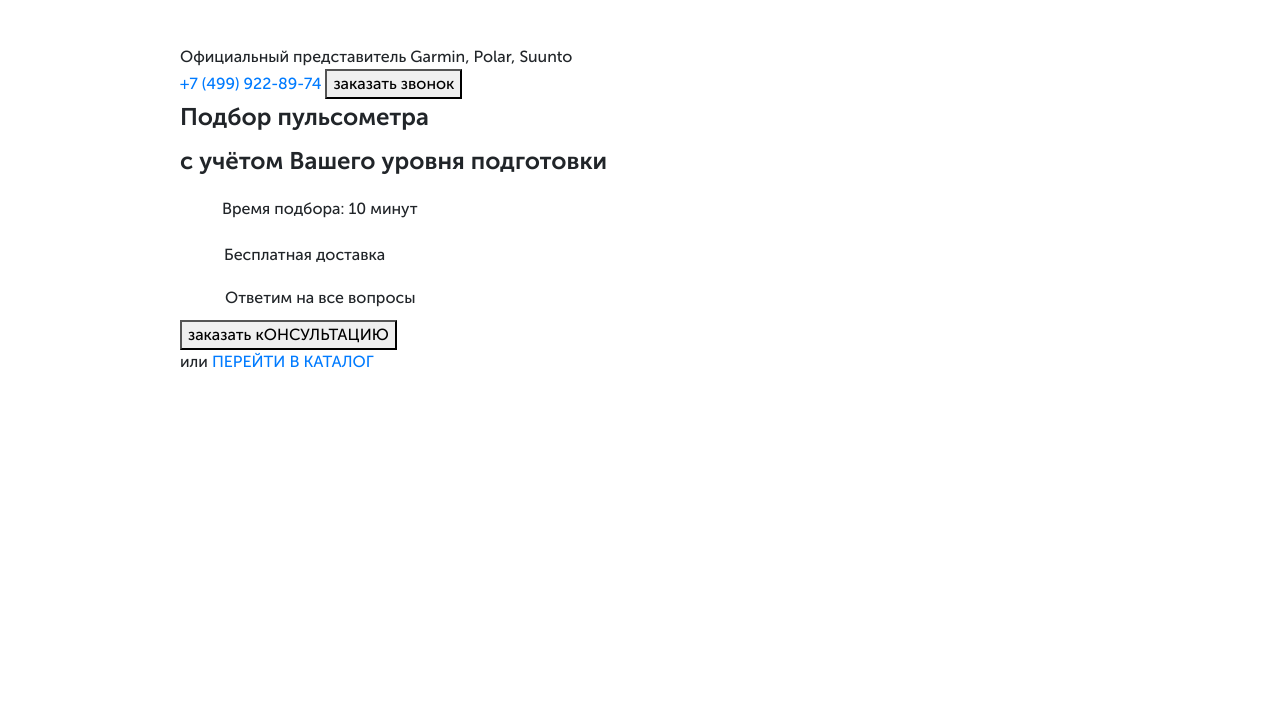
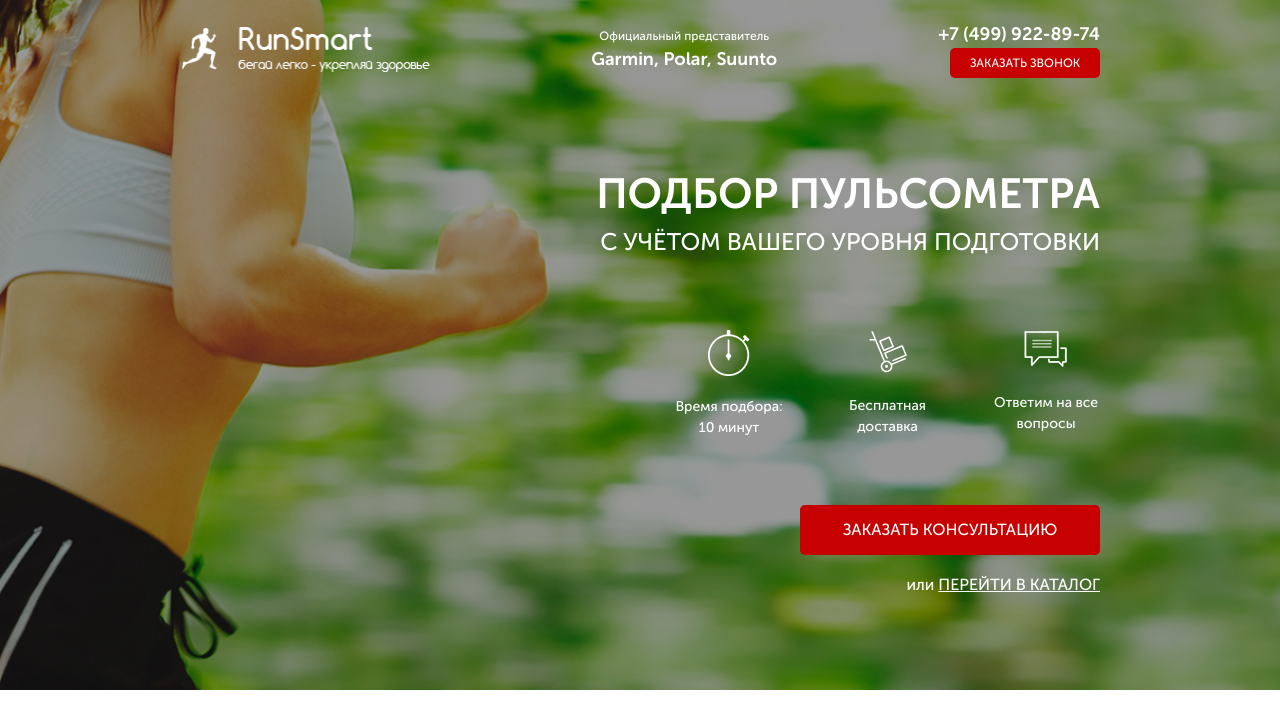
Before and after one commit to SoLoro/RunSmart-Front-end, a website: page src/index.html in a window 1280 px wide. Drawn offline with Linux system fonts and the light colour scheme.

Commit message:
SCSS CSS section - promo

```diff
--- a/src/index.html
+++ b/src/index.html
@@ -12,16 +12,16 @@
 <body>
     <section class="promo">
         <div class="container">
-            <header class="promo-main">
-                <a href="#" class="promo-main__logo">
+            <header class="main">
+                <a href="#" class="main__logo">
                     <img src="icons/logo/logo_run.png" alt="run">
                 </a>
-                <div class="promo-main__official">
+                <div class="main__official">
                     Официальный представитель
                     <span>Garmin, Polar, Suunto</span>
                 </div>
-                <div class="promo-main__contacts">
-                    <a href="tel:+74999228974" class="promo-main__phone">+7 (499) 922-89-74</a>
+                <div class="main__contacts">
+                    <a href="tel:+74999228974" class="main__phone">+7 (499) 922-89-74</a>
                     <button class="button">заказать звонок</button>
                 </div>
             </header>
--- a/src/sass/base/_mixins.scss
+++ b/src/sass/base/_mixins.scss
@@ -0,0 +1,7 @@
+@mixin button-hover{
+    transition: 0.5s all;
+	&:hover{
+		background-color: none;
+        background-image: linear-gradient(to top, #920003, $main-color)
+    }
+}
--- a/src/sass/base/_variables.scss
+++ b/src/sass/base/_variables.scss
@@ -0,0 +1 @@
+$main-color: #c70101;
--- a/src/sass/blocks/_buttons.scss
+++ b/src/sass/blocks/_buttons.scss
@@ -0,0 +1,23 @@
+.button{
+    width: 150px;
+    height: 30px;
+    border-radius: 5px;
+    background-color: $main-color;
+    border:none;
+
+    text-transform: uppercase;
+    font-weight: 500;
+    font-size: 12px;
+    text-align: center;
+    color: #ffffff;
+    cursor: pointer;
+
+    &_main{
+        margin-top: 67px;
+        width: 300px;
+        height: 50px;
+
+        font-size: 16px;
+   }
+   @include button-hover;
+}
--- /dev/null
+++ b/src/sass/blocks/_main.scss
@@ -0,0 +1,45 @@
+.main{
+    display: flex;
+    justify-content: space-between;
+    align-items: center;
+    &__logo{
+        width: 250px;
+        img{
+            width: 100%;
+        }
+    }
+    &__official{
+        font-size: 12px;
+        font-weight: 500;
+        font-stretch: normal;
+        font-style: normal;
+        line-height: normal;
+        letter-spacing: normal;
+        text-align: center;
+        color: #ffffff;
+        span
+        {
+            display: block;
+            margin-top: 5px;
+            font-size: 18px;
+            font-weight: 700;
+        }
+    }
+    &__phone{
+        display: block;
+        font-size: 18px;
+        font-weight: 700;
+        color: #ffffff;
+        transition: 0.7s all;
+        &:hover{
+            color: #000000;
+            text-decoration: none;
+        }
+    }
+    &__contacts{
+        display: flex;
+        flex-direction: column;
+        align-items: flex-end;
+    }
+
+}
--- a/src/sass/blocks/_promo.scss
+++ b/src/sass/blocks/_promo.scss
@@ -0,0 +1,59 @@
+.promo{
+    min-height: 650px;
+    padding: 21px 0 93px 0;
+    background: url(../../img/bg1.jpg) center (center/cover) no-repeat;
+    &__wrapper{
+        display: flex;
+        flex-direction: column;
+        align-items: flex-end;
+        margin-top: 91px;
+    }
+    &__header{
+        text-transform: uppercase;
+        font-size: 42px;
+        font-weight: 700;
+        text-align: right;
+        line-height: normal;
+        color: #ffffff;
+        margin-bottom: 8px;
+    }
+    &__subheader{
+        text-transform: uppercase;
+        font-size: 24px;
+        font-weight: 500;
+        text-align: right;
+        line-height: normal;
+        color: #ffffff;
+    }
+    &__icons {
+        margin-top: 66px;
+        display: flex;
+        width: 425px;
+        justify-content: space-between;
+    }
+    &__icon{
+        width: 108px;
+        text-align: center;
+        font-size: 14px;
+        font-weight: 500;
+        color: #ffffff;
+        img{
+            display: block;
+            margin: 0 auto;
+            margin-bottom: 20px;
+        }
+    }
+    &__link{
+        display: block;
+        margin-top: 18px;
+        color: #ffffff;
+        a{
+            text-decoration: underline;
+            color: #ffffff;
+            transition: 0.7s all;
+            &:hover{
+                color: #000000;
+            }
+        }
+    }
+}
--- a/src/sass/style.scss
+++ b/src/sass/style.scss
@@ -7,7 +7,7 @@
 	margin: 0 auto;
 }
 @import "blocks/promo";
-@import "blocks/header";
+@import "blocks/main";
 @import "blocks/buttons";
 @import "blocks/advantages";
 @import "blocks/text";
```
Also changed, not shown: src/css/style.min.css, src/sass/blocks/_header.scss (deleted).
